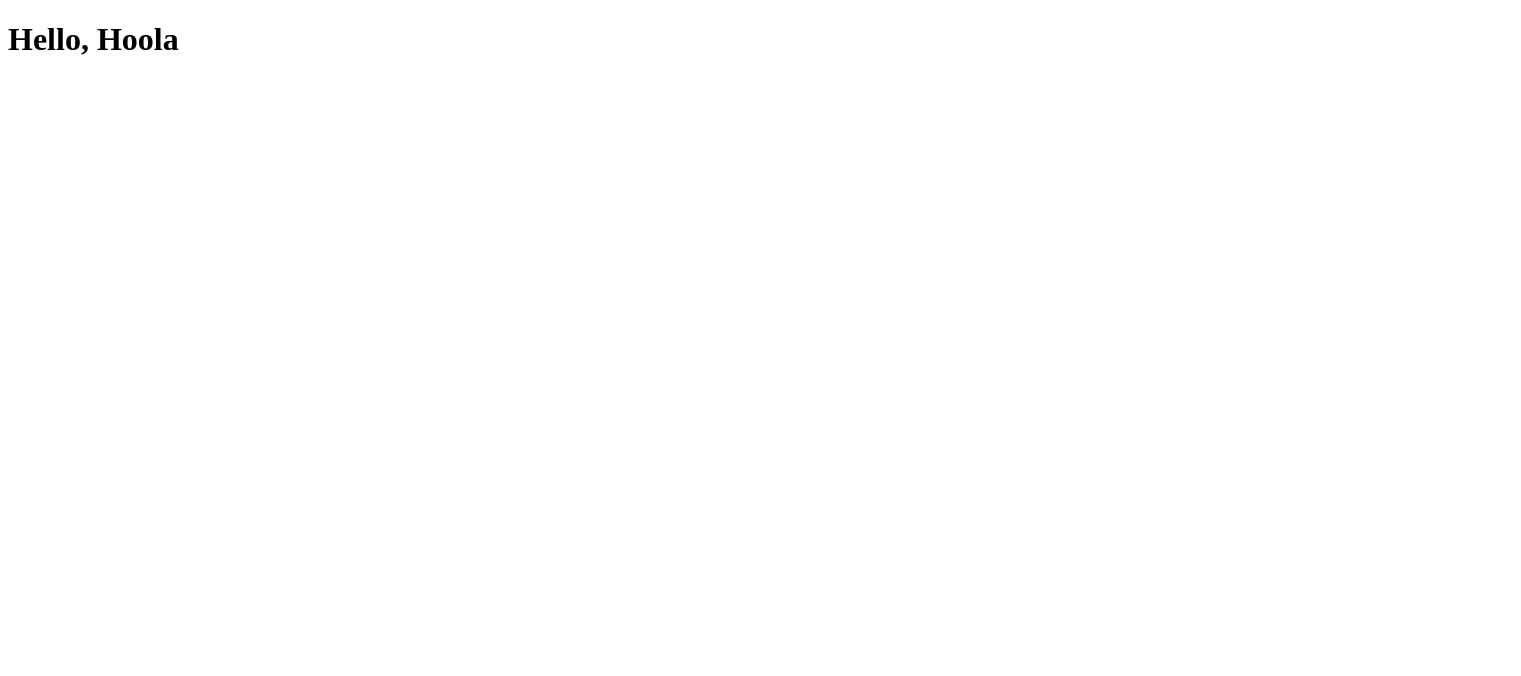
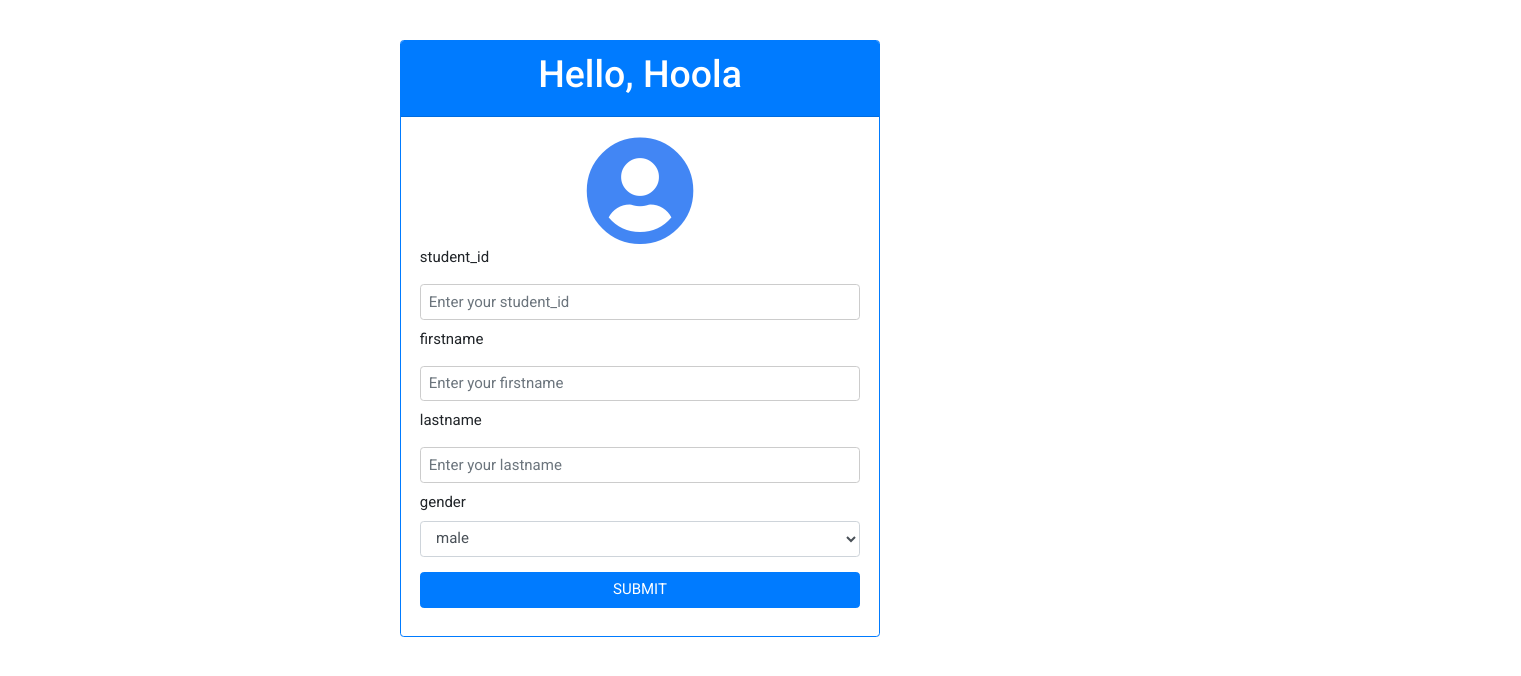
Before and after one commit to Pd011161/node-webapp, a website: page public/index.html in a window 1280 px wide. Shown: the whole page, 1521 px wide, since content can reach past the window. Drawn offline with nearby package versions, Linux system fonts and the light colour scheme.

Commit message:
first commit

```diff
--- a/app.js
+++ b/app.js
@@ -25,7 +25,7 @@ app.get('/welcome', (req, res) =>
   }),
 );
 
-app.post('/', function(req, res) {
+app.post('/submit', function(req, res) {
 
    var result ={ student_id: req.body.student_id,
      firstname: req.body.firstname,
--- a/public/index.html
+++ b/public/index.html
@@ -1,14 +1,96 @@
 <!--index.html-->
-
-<!doctype html>
+<!DOCTYPE html>
 <html>
 <head>
-<meta charset="utf-8">
-<title>First Page</title>
+    <meta charset="utf-8">
+    <title>First Page</title>
+    <link href="https://fonts.googleapis.com/css?family=Roboto:300,400,500,700" rel="stylesheet">
+    <link rel="stylesheet" href="https://use.fontawesome.com/releases/v5.4.1/css/all.css" integrity="sha384-5sAR7xN1Nv6T6+dT2mhtzEpVJvfS3NScPQTrOxhwjIuvcA67KV2R5Jz6kr4abQsz" crossorigin="anonymous">
+    <link rel="stylesheet" href="https://cdn.jsdelivr.net/npm/bootstrap@4.5.3/dist/css/bootstrap.min.css"
+		integrity="sha384-TX8t27EcRE3e/ihU7zmQxVncDAy5uIKz4rEkgIXeMed4M0jlfIDPvg6uqKI2xXr2" crossorigin="anonymous">
+    <style>
+      html, body {
+      display: flex;
+      justify-content: center;
+      font-family: Roboto, Arial, sans-serif;
+      font-size: 15px;
+      }
+      form {
+      border: 5px;
+      }
+      input[type=text], input[type=tel] {
+      width: 100%;
+      padding: 16px 8px;
+      margin: 8px 0;
+      display: inline-block;
+      border: 1px solid #ccc;
+      box-sizing: border-box;
+      }
+      .icon {
+      font-size: 110px;
+      display: flex;
+      justify-content: center;
+      color: #4286f4;
+      }
+      button {
+      justify-content: center;
+      background-color: #4286f4;
+      color: white;
+      padding: 14px 0;
+      margin: 10px 0;
+      border: none;
+      cursor: grab;
+      width: 48%;
+      }
+      h1 {
+      text-align:center;
+      font-size:18;
+      }
+      button:hover {
+      opacity: 0.8;
+      }
+      .formcontainer {
+      text-align: center;
+      margin: 24px 50px 12px;
+      }
+      .container {
+      padding: 16px 0;
+      text-align:left;
+      }
+      label{
+        width: 250%;
+      }
+
+    </style>
 </head>
 <body>
     <!--put here-->
-    <h1>Hello, Hoola</h1>
-    <!---->
+  <form id="myForm" method="post" action="/submit" style="max-width: 480px;margin: 40px auto;">
+      <div class="card  border-primary mb-6 " style="max-width:48rem;">
+        <div class="card-header text-white bg-primary" align="center">
+            <h1 align="center">Hello, Hoola</h1>
+        </div>
+      <div class="card-body">
+      <div class="icon">
+        <i class="fas fa-user-circle"></i>
+      </div>
+      <div class="form-group">
+		    <label for="student_id">student_id</label>
+		    <input type="tel" class="form-control" id="student_id" name="student_id" placeholder="Enter your student_id" >
+	      <label for="firstname">firstname</label>
+	      <input type="text" class="form-control" id="firstname" name="firstname" placeholder="Enter your firstname" >
+		    <label for="lastname">lastname</label>
+		    <input type="text" class="form-control" id="lastname" name="lastname" placeholder="Enter your lastname" >
+		    <label for = "gender">gender</label>
+          <select name="gender" id="gender" class="form-control">
+              <option value="male">male</option>
+              <option value="female" >female</option>
+          </select>
+
+      </div>
+	    <button type="submit" class="btn btn-primary btn-block">SUBMIT</button>
+  </form>
+
+<!---->
 </body>
 </html>
--- a/utility.js
+++ b/utility.js
@@ -4,6 +4,7 @@ const request = require("request-promise");
 const EXTERNAL_API=""; // put url
 const accessToken=""; // put access token
 const student = {
+  student_id: 63368084,
   name: '', // replace with your full name.
   age: 19, // put your age.
   gender: '', // replace with your gender
```
